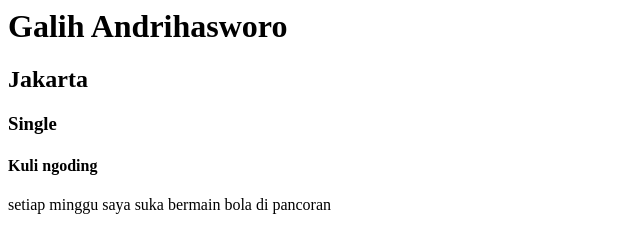
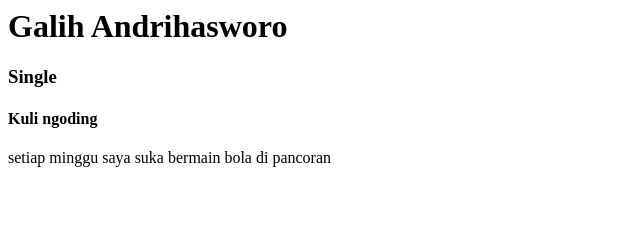
Before and after one commit to galihandrii/gitbasic, a plain HTML site: page index.html in a window 1280 px wide. Shown: the whole page, without its empty margins (0-640 px from the left). Drawn offline with Linux system fonts and the light colour scheme.

Commit message:
menghapus alamat

```diff
--- a/index.html
+++ b/index.html
@@ -7,7 +7,6 @@
   </head>
   <body>
     <h1>Galih Andrihasworo</h1>
-    <h2>Jakarta</h2>
     <h3>Single</h3>
     <h4>Kuli ngoding</h4>
     <p>setiap minggu saya suka bermain bola di pancoran</p>
```
